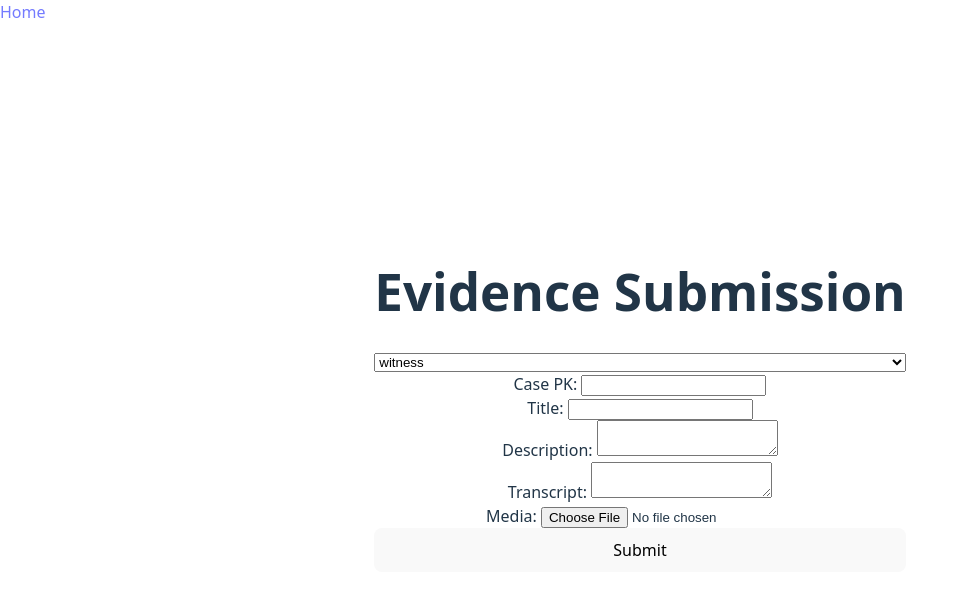
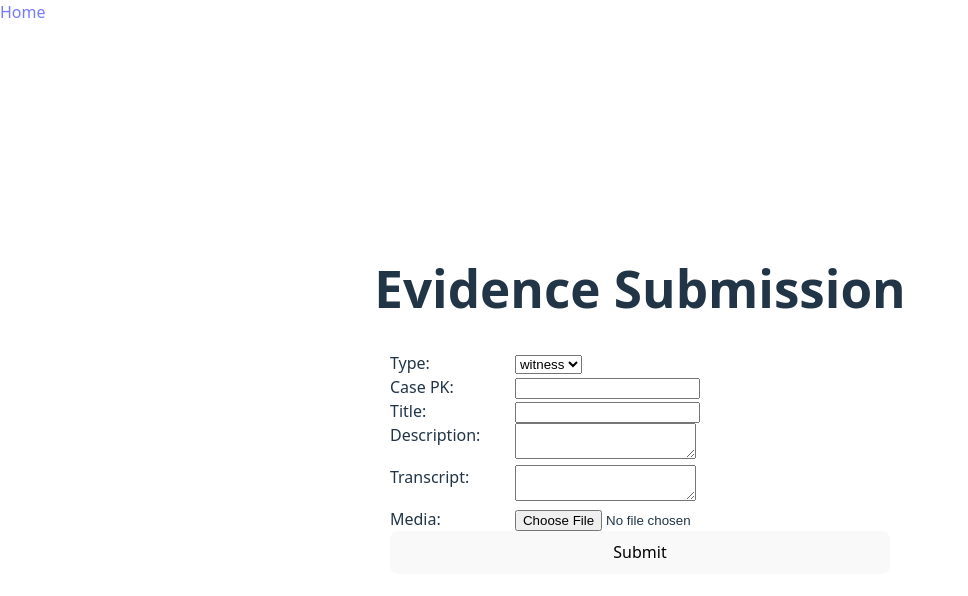
Before and after one commit to Parsa-1145/WP-Project, a React (Vite) app in the folder frontend/: page /evidence in a window 1280 px wide. Shown: the top 596 px of the page, without its empty margins (0-968 px from the left). Built offline with nearby package versions, Linux system fonts and the light colour scheme.

Commit message:
Frontend: Evidence submission - align fields

```diff
--- a/frontend/src/Evidence.jsx
+++ b/frontend/src/Evidence.jsx
@@ -114,21 +114,25 @@ export function EvidenceSubmitForm({ returnTo }) {
 			.finally(() => setPost(false));
 	}
 
+	const SimplePair = ({ name, children, id }) => (
+		<div style={{ position: 'relative' }}>
+			<label style={{ position: 'absolute', left: 0 }} htmlFor={id}>{name}: </label>
+			<div style={{ marginLeft: '25%', textAlign: 'left' }}>
+				{children}
+			</div>
+		</div>
+	);
+
 	const Field5 = (type, name, id, value, onChange) => {
-		const Simple = body => (
-			<div key={id}>
-				<label htmlFor={id}>{name}: </label>
-				{body}
-			</div>
-		);
+		const Simple = body => (<SimplePair name={name} key={id} id={id}>{body}</SimplePair>);
 		if (type === 'textarea')
 			return Simple((<textarea id={id} value={value} onChange={onChange}/>));
 		else if (type === 'file')
 			return Simple((<input id={id} type={'file'} onChange={onChange}/>));
 		else if (type === 'files')
 			return (
-				<div key={id} style={{ display: 'flex', flexDirection: 'row' }}>
-					<label htmlFor={id}>{name}: </label>
+				<div key={id} style={{ position: 'relative' }}>
+					<label htmlFor={id} style={{ position: 'absolute', left: 0 }}>{name}: </label>
 
 					<input
 						id={id}
@@ -137,7 +141,7 @@ export function EvidenceSubmitForm({ returnTo }) {
 						onChange={e => e.target.files && onChange(e.target.files[0])}
 					/>
 
-					<div style={{ flex: 1, display: 'flex', flexDirection: 'column', textAlign: 'left' }}>
+					<div style={{ flex: 1, display: 'flex', flexDirection: 'column', textAlign: 'left', marginLeft: '25%' }}>
 						<button onClick={() => document.getElementById(id).click()}>Add</button>
 
 						{value && value.map((file, i) => (
@@ -154,10 +158,10 @@ export function EvidenceSubmitForm({ returnTo }) {
 			);
 		else if (type === 'keyvalue')
 			return (
-				<div key={id} style={{ display: 'flex', flexDirection: 'row' }}>
-					<label htmlFor={id}>{name}: </label>
+				<div key={id} style={{ position: 'relative' }}>
+					<label htmlFor={id} style={{ position: 'absolute', left: 0 }}>{name}: </label>
 
-					<div id={id} style={{ flex: 1, display: 'flex', flexDirection: 'column', textAlign: 'left' }}>
+					<div id={id} style={{ flex: 1, display: 'flex', flexDirection: 'column', textAlign: 'left', marginLeft: '25%' }}>
 						{value && Object.entries(value).map((ent, i) => (
 							<div
 								key={i}
@@ -181,14 +185,16 @@ export function EvidenceSubmitForm({ returnTo }) {
 
 	return (<>
 		<h1>Evidence Submission</h1>
-		{msgs.map((x, i) => <p key={i}>{x}</p>)}
-		<div style={{ display: 'flex', flexDirection: 'column' }}>
-			<select value={data.type} onChange={changeFn('text', 'type')}>
-				{evi_types.map(type => (<option key={type} id={type}>{type}</option>))}
-			</select>
+		{msgs.map((x, i) => <p key={i} style={{ textAlign: 'center' }}>{x}</p>)}
+		<div style={{ maxWidth: '500px', margin: '0 auto' }}>
+			<SimplePair name='Type' id='type'>
+				<select value={data.type} onChange={changeFn('text', 'type')}>
+					{evi_types.map(type => (<option key={type} id={type}>{type}</option>))}
+				</select>
+			</SimplePair>
 			{evi_fields_common.map(ent => FieldArr(ent))}
 			{evi_fields[data.type].map(ent => FieldArr(ent))}
-			<button onClick={submit} disabled={post}>Submit</button>
+			<button onClick={submit} disabled={post} style={{ width: '100%' }}>Submit</button>
 		</div>
 	</>)
 }
```
